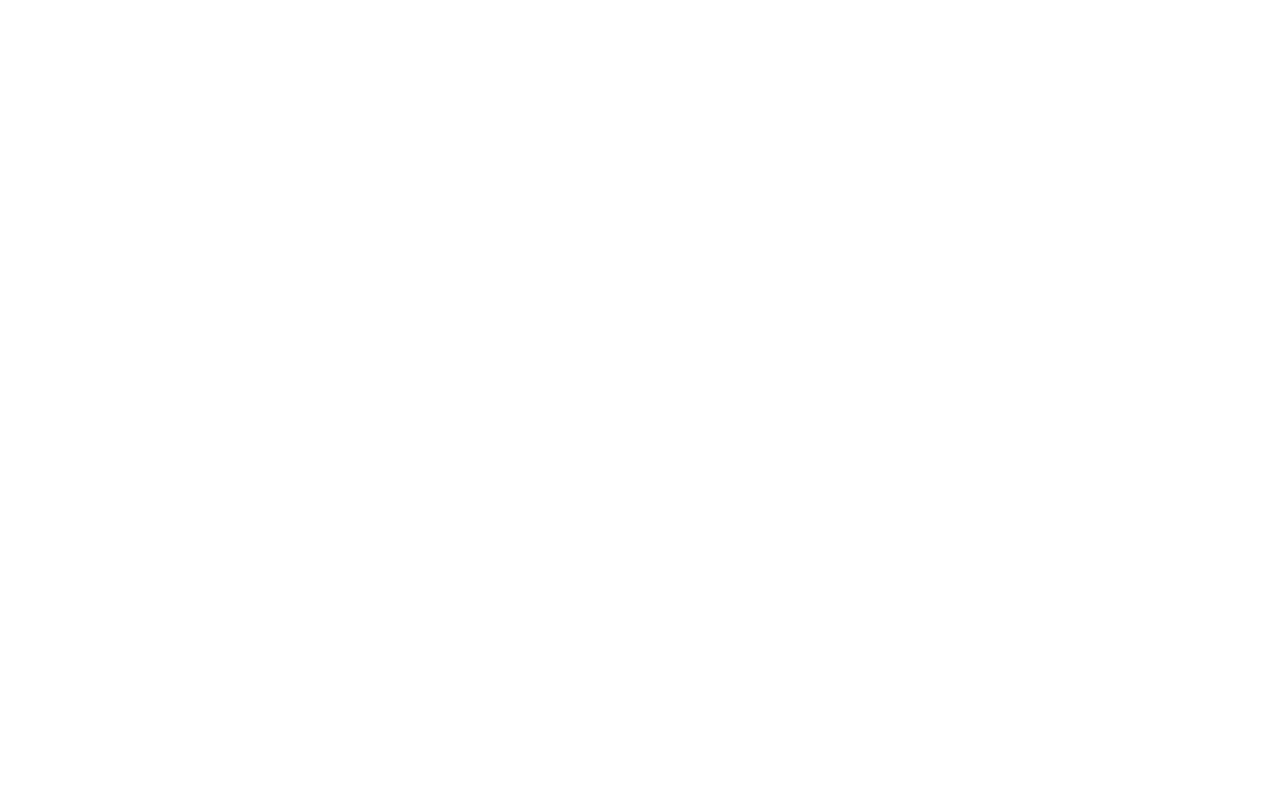
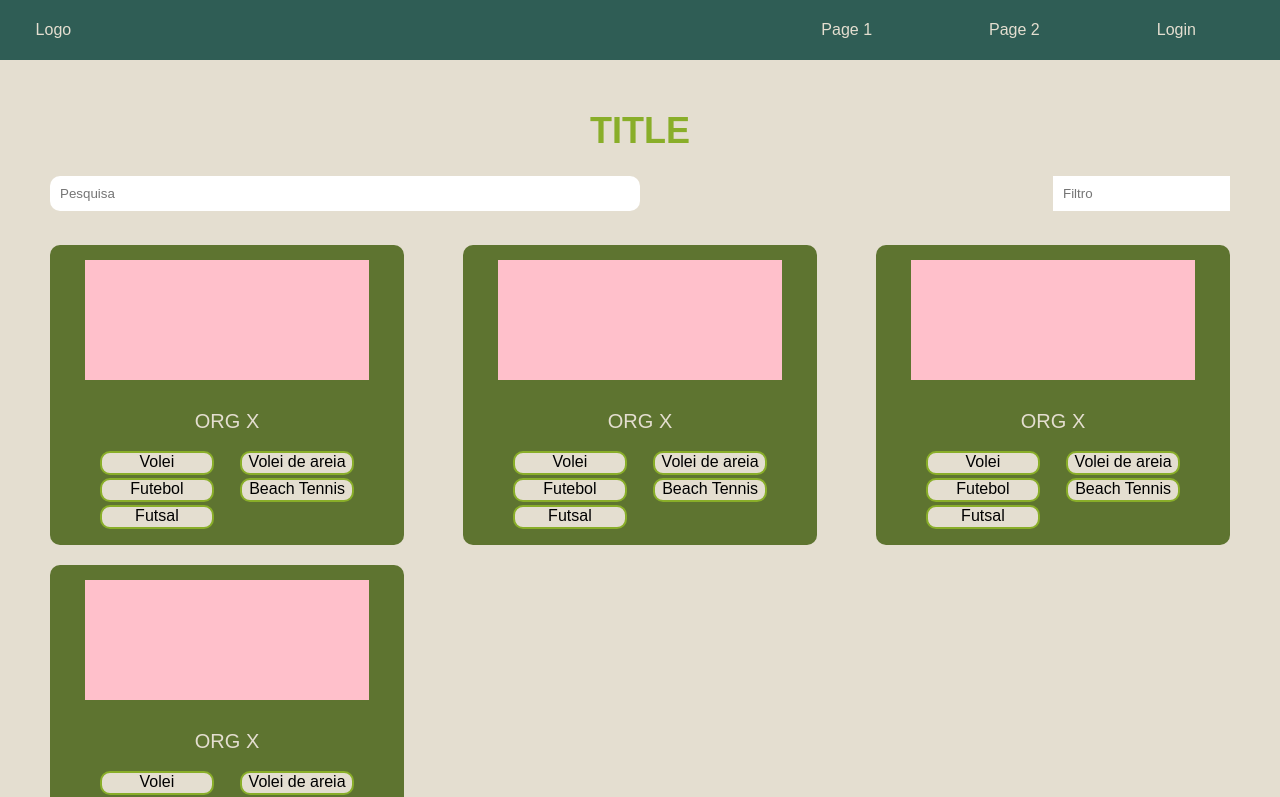
Before and after one commit to yamashita-tiemi/Time2Play, a React app in the folder front/: page /agendamentos in a window 1280 px wide. Before the commit this address had no page. Shown: the top 797 px of the page. Built offline with nearby package versions, Linux system fonts and the light colour scheme; the HTML template or start-up script is replaced by a standard one.

Commit message:
estrutura inicial dos agendamentos

```diff
--- /dev/null
+++ b/front/src/components/Card/OrgCard.tsx
@@ -0,0 +1,72 @@
+import { styled } from "styled-components";
+
+export const BoxOrg = styled.div`
+    background-color: #5E7430;
+    width: 30%;
+    height: 300px;
+    display: flex;
+    flex-direction: column;
+    justify-content: space-around;
+    align-items: center;
+    margin: 10px 0;
+    border-radius: 10px;
+`;
+
+export const LogoOrg = styled.div`
+    width: 80%;
+    height: 120px;
+    background-color: pink;
+`;
+
+export const BoxInfoOrg = styled.div`
+    width: 80%;
+    height: 120px;
+    display: flex;
+    flex-direction: column;
+    justify-content: space-between;
+    align-items: center;
+`;
+
+export const NomeOrg = styled.p`
+    color: #E4DED0;
+    font-size: 20px;
+`;
+
+export const ModalidadesOrg = styled.div`
+    width: 90%;
+    height: 80px;
+    display: flex;
+    justify-content: space-between;
+    align-items: center;
+    flex-wrap: wrap;
+`;
+
+export const ModalidadeOrg = styled.div`
+    width: 45%;
+    height: 24px;
+    background-color: #E4DED0;
+    border-radius: 10px;
+    display: flex;
+    justify-content: center;
+    border: 2px solid #89ae29;
+`;
+
+export default function OrgCard() {
+    return (
+        <BoxOrg>
+            <LogoOrg></LogoOrg>
+            <BoxInfoOrg>
+                <NomeOrg>
+                    ORG X
+                </NomeOrg>
+                <ModalidadesOrg>
+                    <ModalidadeOrg>Volei</ModalidadeOrg>
+                    <ModalidadeOrg>Volei de areia</ModalidadeOrg>
+                    <ModalidadeOrg>Futebol</ModalidadeOrg>
+                    <ModalidadeOrg>Beach Tennis</ModalidadeOrg>
+                    <ModalidadeOrg>Futsal</ModalidadeOrg>
+                </ModalidadesOrg>
+            </BoxInfoOrg>
+        </BoxOrg>
+    );
+}
--- /dev/null
+++ b/front/src/components/Filter.tsx
@@ -0,0 +1,29 @@
+import { styled } from "styled-components";
+
+export const BoxFilter = styled.div`
+    width: 100%;
+    display: flex;
+    justify-content: space-between;
+    align-items: center;
+    margin: 24px 0;
+`;
+
+export const InputSearch = styled.input`
+    width: 50%;
+    padding: 10px;
+    border-radius: 10px;
+`;
+
+export const InputFilter = styled.input`
+    width: 15%;
+    padding: 10px;
+`;
+
+export default function Filter() {
+    return (
+        <BoxFilter>
+            <InputSearch placeholder="Pesquisa"></InputSearch>
+            <InputFilter placeholder="Filtro"></InputFilter>
+        </BoxFilter>
+    );
+}
--- a/front/src/components/Navbar.tsx
+++ b/front/src/components/Navbar.tsx
@@ -50,7 +50,7 @@
             </LogoNavbar>
             <MainNavbar>
                 <NavLi>
-                    <LinkNavbar to={"/orgs"}>Page 1</LinkNavbar>
+                    <LinkNavbar to={"/agendamentos"}>Page 1</LinkNavbar>
                 </NavLi>
                 <NavLi>
                     <LinkNavbar to={"/"}>Page 2</LinkNavbar>
--- /dev/null
+++ b/front/src/components/Title.tsx
@@ -0,0 +1,22 @@
+import { styled } from "styled-components";
+
+export const BoxTitle = styled.div`
+    width: 100%;
+    display: flex;
+    justify-content: center;
+`;
+
+export const TextTitle = styled.h1`
+    color: #89AE29;
+    font-size: 36px;
+`;
+
+export default function Title() {
+    return (
+        <BoxTitle>
+            <TextTitle>
+                TITLE
+            </TextTitle>
+        </BoxTitle>
+    );
+}
--- /dev/null
+++ b/front/src/pages/Agendamentos.tsx
@@ -0,0 +1,41 @@
+import { styled } from "styled-components";
+import Footer from "../components/Footer"
+import Navbar from "../components/Navbar"
+import OrgCard from "../components/Card/OrgCard";
+import Title from "../components/Title";
+import Filter from "../components/Filter";
+
+export const SectionAgendamentos = styled.section`
+    width: 100%;
+    display: flex;
+    flex-direction: column;
+    align-items: center;
+    padding: 50px;
+    background-color: #E4DED0;
+`;
+
+export const Orgs = styled.div`
+    width: 100%;
+    display: flex;
+    justify-content: space-between;
+    flex-wrap: wrap;
+`;
+
+export const Agendamentos = () => {
+    return(
+        <>
+            <Navbar/>
+            <SectionAgendamentos>
+                <Title></Title>
+                <Filter></Filter>
+                <Orgs>
+                    <OrgCard></OrgCard>
+                    <OrgCard></OrgCard>
+                    <OrgCard></OrgCard>
+                    <OrgCard></OrgCard>
+                </Orgs>
+            </SectionAgendamentos>
+            <Footer/>
+        </>
+    )
+}
--- a/front/src/routes/index.tsx
+++ b/front/src/routes/index.tsx
@@ -3,6 +3,7 @@
 
 import { Home } from '../pages/Home';
 import { NotFound } from '../pages/NotFound';
+import { Agendamentos } from '../pages/Agendamentos';
 
 // import { Home, NotFound } from '../pages/';
 
@@ -11,7 +12,8 @@
     <BrowserRouter>
       <Routes>
         <Route path="/" element={<Home/>}/>
-        {/* <Route path="*" element={<NotFound/>}/> */}
+        <Route path="*" element={<NotFound/>}/>
+        <Route path="/agendamentos" element={<Agendamentos/>}/>
       </Routes>
     </BrowserRouter>
   );
```
